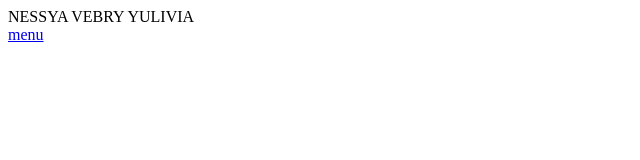
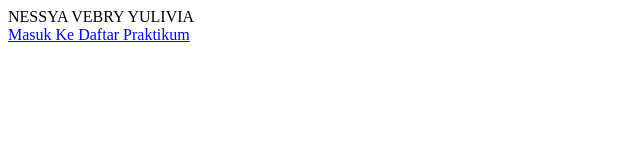
Before and after one commit to nessyayulivia44-svg/nessyayulivia44-svg.github.io, a plain HTML site: page index.html in a window 1280 px wide. Shown: the whole page, without its empty margins (0-640 px from the left). Drawn offline with Linux system fonts and the light colour scheme.

Commit message:
update index.html

```diff
--- a/index.html
+++ b/index.html
@@ -4,12 +4,13 @@
 <head>
   <meta charset="UTF-8">
   <meta name="viewport" content="width=device-width, initial-scale=1">
-  <title>BERANDA</title>
+  <title>sija</title>
 </head>
 
 <body>
   NESSYA VEBRY YULIVIA
-  <br /><a href="praktikum-1">menu</a>
+  <br /><a href="https://nessyayulivia44-svg.github.io/praktikum-1/">Masuk
+Ke Daftar Praktikum</a>
 
 </body>
 
```
